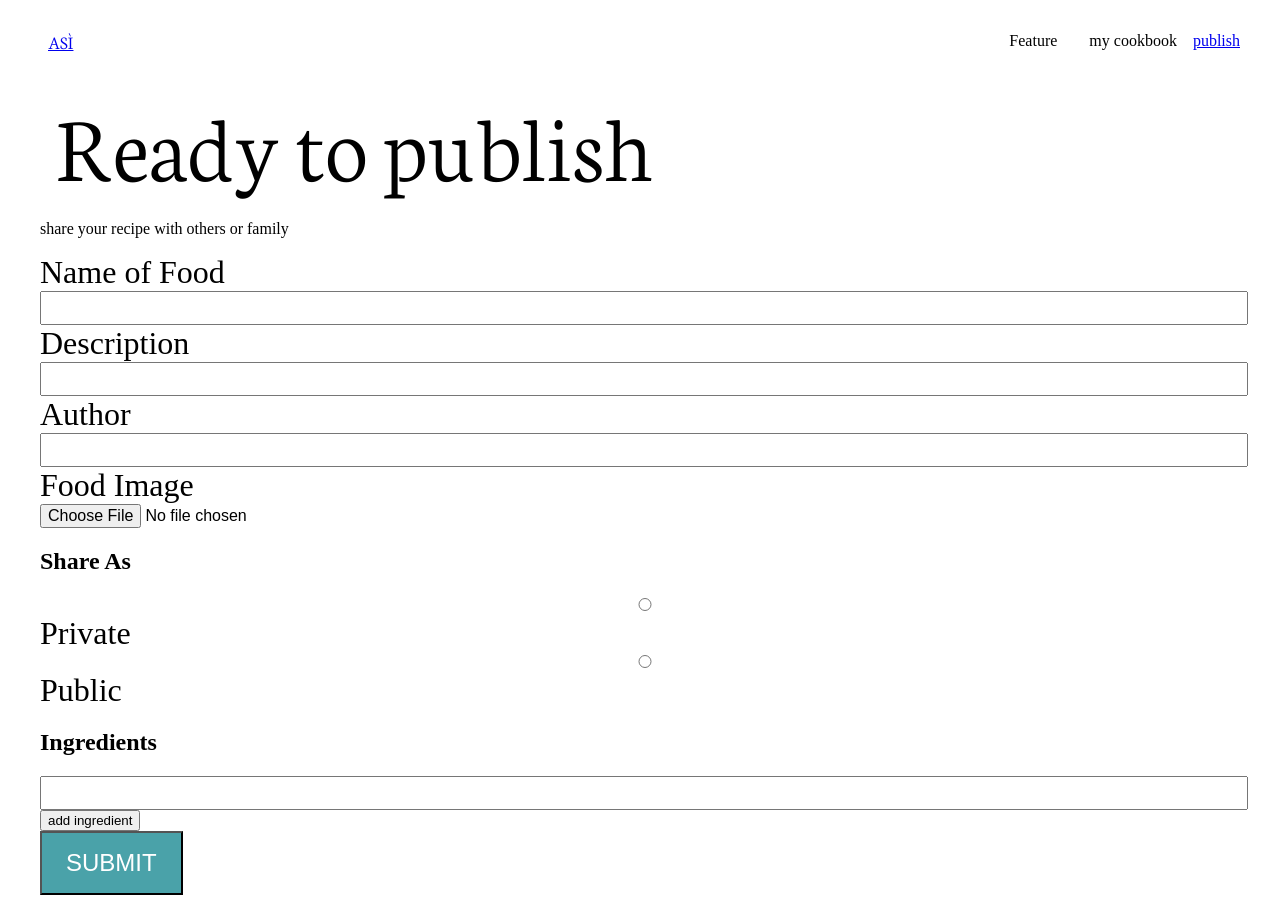
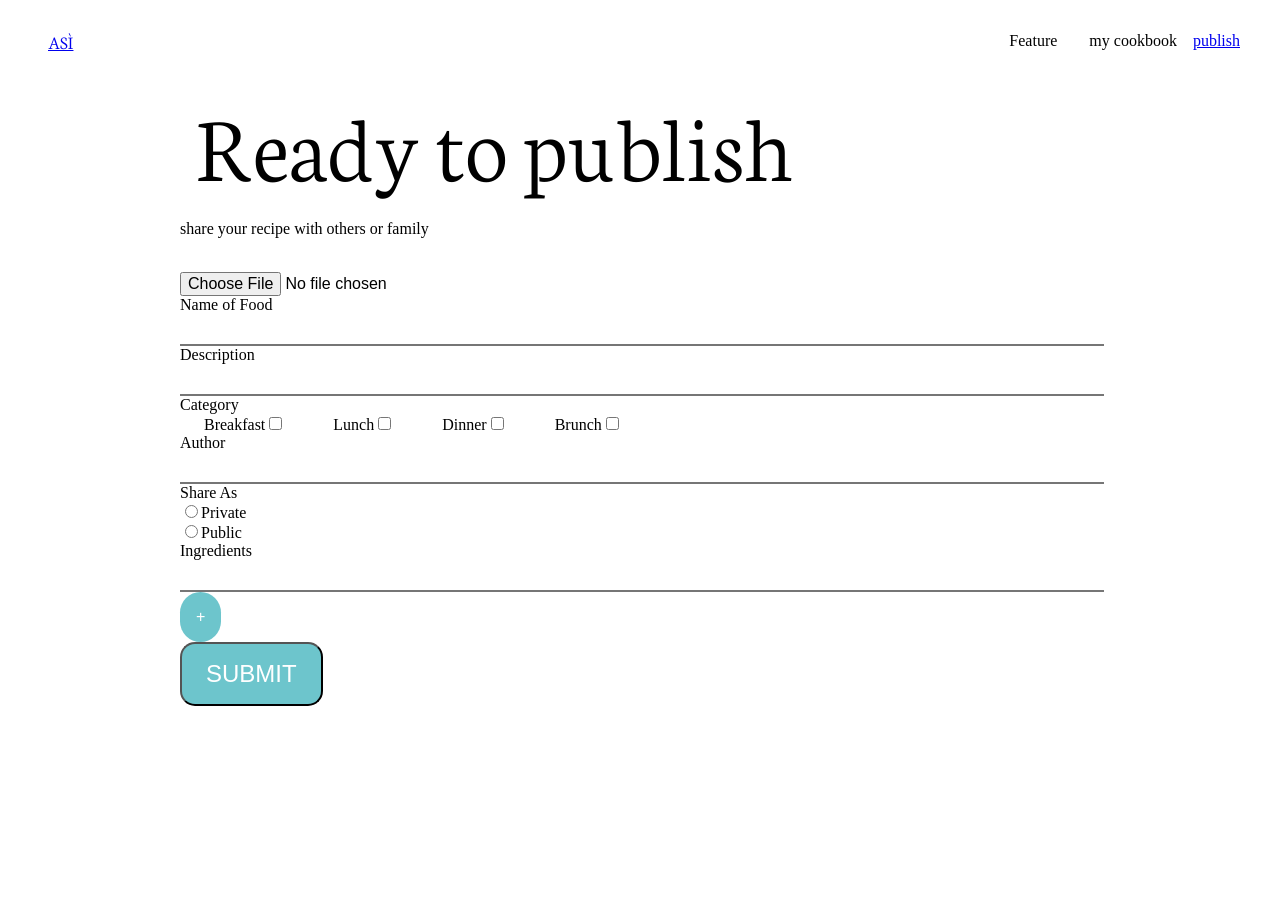
Before and after one commit to charlyecastro/asi, a Next.js app in the folder client/asi/: page /publish in a window 1280 px wide. After the commit the page ends 800 px from the top, so only its background shows below. Built offline with nearby package versions, Linux system fonts and the light colour scheme.

Commit message:
added minimal style to publish form and added image preview

```diff
--- a/client/asi/global-styles/style.css
+++ b/client/asi/global-styles/style.css
@@ -30,15 +30,29 @@ header nav menu ul {
   display: -webkit-box;
   display: -ms-flexbox;
   display: flex;
-  -webkit-box-pack: space-evenly;
-      -ms-flex-pack: space-evenly;
-          justify-content: space-evenly;
   list-style: none;
   margin: 0;
 }
 
 header nav menu ul li {
   margin: 0 1rem;
+}
+
+.add-btn {
+  border-radius: 40px;
+  background-color: #6DC5CC;
+  color: white;
+  border: none;
+  font-size: 1rem;
+  padding: 1rem;
+}
+
+.form-banner {
+  border-radius: 25px;
+  max-height: 300px;
+  width: 100%;
+  -o-object-fit: contain;
+     object-fit: contain;
 }
 
 .home-banner {
@@ -99,24 +113,36 @@ header nav menu ul li {
   color: rgba(0, 0, 0, 0.3);
 }
 
+.form-container {
+  max-width: 920px;
+  margin: auto;
+}
+
 form {
   text-align: start;
 }
 
 form .submit {
   padding: 16px 24px;
-  background-color: #4AA2A9;
+  background-color: #6DC5CC;
   color: white;
   font-size: 1.5rem;
+  border-radius: 15px;
 }
 
-label {
+form .radio-pair label {
+  display: inline;
+}
+
+.label-style {
   font-size: 2rem;
 }
 
-input {
+input[type=text] {
   width: 100%;
   font-size: 1.5rem;
+  outline: 0;
+  border-width: 0 0 2px;
 }
 
 input[type=file] {
--- a/client/asi/global-styles/style.scss
+++ b/client/asi/global-styles/style.scss
@@ -3,6 +3,8 @@
 
 $head-font-family: 'Neuton', serif;
 $shadow: 0px 13px 30px 0px rgba(0,0,0,0.2);
+// $primary-color: #4AA2A9;
+$primary-color: #6DC5CC;
 
 .container {
     max-width: 1200px;
@@ -24,7 +26,6 @@ header{
         menu{
             ul{
                 display: flex;
-                justify-content: space-evenly;
                 list-style: none;
                 margin: 0;
                 li{
@@ -35,6 +36,21 @@ header{
     }
 }
 
+.add-btn{
+    border-radius: 40px;
+    background-color: $primary-color;
+    color: white;
+    border: none;
+    font-size: 1rem;
+    padding: 1rem;
+}
+
+.form-banner{
+    border-radius: 25px;
+    max-height: 300px;
+    width: 100%;
+    object-fit: contain;
+}
 
 .home-banner{
     position: relative;
@@ -66,41 +82,40 @@ header{
     }
 }
 
-// .form-container{
-//     height: 100%;
-//     width: 100%;
-//     display: flex;
-//     flex-direction: column;
-//     justify-content: center;
-//     align-items: center;
-//     text-align: left;
+.form-container{
+    max-width: 920px;
+    margin: auto;
+}
 form {
-        // height: 100%;
-        // width: 100%;
-        // display: flex;
-        // flex-direction: column;
-        // justify-content: center;
-        // align-items: center;
     text-align: start;
-        // box-shadow: $shadow;
-        // border-radius: 10px;
     .submit{
-            // width: 100%;
         padding: 16px 24px;
-            background-color: #4AA2A9;
+        background-color: $primary-color;
         color: white;
         font-size: 1.5rem;
+        border-radius: 15px;
+    }
+    .radio-pair{
+        label{
+            display: inline;
+        }
+
     }
 }
-//}
+
+.label-style{
+    font-size: 2rem;
+
+}
 
 label {
-    font-size: 2rem;
 }
 
-input{
+input[type=text]{
     width: 100%;
     font-size: 1.5rem;
+    outline: 0;
+    border-width: 0 0 2px;
 }
 
 input[type=file] {
@@ -117,11 +132,3 @@ h1 {
 h3{
     margin: .5rem;
 }
-
-
-
-
-// $font-size: 50px;
-// .example {
-//   font-size: $font-size;
-// }
--- a/client/asi/pages/publish.js
+++ b/client/asi/pages/publish.js
@@ -8,16 +8,23 @@ export default function Publish() {
     const [description, setDescription] = useState('')
     const [author, setAuthor] = useState('')
     const [foodImage, setImage] = useState('')
-    const [newImage, setNewImage] = useState()
+    const [imgPath, setImgpath] = useState('')
+
+    const updateImg = (e) => {
+        setImage(e.target.files[0]);
+        setImgpath(URL.createObjectURL(e.target.files[0]))
+
+        // var reader = new FileReader();
+        // var url = reader.readAsDataURL(foodImage);
+
+        // reader.onloadend = (e) => {
+        //     setImgpath([reader.result])
+        // }
+        // console.log(url)
+    }
 
     const submitTest = (e) => {
         e.preventDefault()
-
-        console.log(name)
-        console.log(description)
-        console.log(author)
-        console.log(foodImage)
-
         const formData = new FormData()
 
         formData.append('name', name)
@@ -35,7 +42,6 @@ export default function Publish() {
             .then((data) => {
                 console.log(data);
             });
-
     }
 
     const fetchRecipes = () => {
@@ -54,23 +60,36 @@ export default function Publish() {
 
     return (
         <Layout>
+
             <Head>
                 <title>Publish</title>
                 <link rel="icon" href="/favicon.ico" />
             </Head>
 
+            <div className="">
+                <div className="form-container">
                     <main>
 
                         <h1 className="title">
                             Ready to publish
                 </h1>
 
+
                         <p className="description">
                             share your recipe with others or family
                 </p>
                     </main>
-            {/* <div className="form-container"> */}
+
+                    <img className="form-banner" src={imgPath} />
                     <form onSubmit={submitTest}>
+
+                        <div>
+                            <div />
+                            {/* <label>Food Image</label> */}
+                            <input onChange={e => updateImg(e)} name="foodImage" type="file" />
+                        </div>
+
+
 
                         <div>
                             <label>Name of Food</label>
@@ -82,37 +101,51 @@ export default function Publish() {
                             <input onChange={e => setDescription(e.target.value)} name="description" type="text" />
                         </div>
 
+                        <label>Category</label>
+                        <div>
+                            <label class="container">Breakfast
+                        <input type="checkbox" />
+                            </label>
+                            <label class="container">Lunch
+                        <input type="checkbox" />
+                            </label>
+                            <label class="container">Dinner
+                        <input type="checkbox" />
+                            </label>
+                            <label class="container">Brunch
+                        <input type="checkbox" />
+                            </label>
+                        </div>
+
                         <div>
                             <label>Author</label>
                             <input onChange={e => setAuthor(e.target.value)} name="author" type="text" />
                         </div>
 
-                <div>
-                    <label>Food Image</label>
-                    <input onChange={e => setImage(e.target.files[0])} name="foodImage" type="file" />
+
+                        <label>Share As</label>
+                        <div className="radio-pair">
+                            <input type="radio" id="male" name="gender" value="male" />
+                            <label htmlFor="male">Private</label>
                         </div>
-                <h2>Share As</h2>
-                <div>
-                    <input type="radio" id="male" name="gender" value="male" />
-                    <label for="male">Private</label>
+                        <div className="radio-pair">
+                            <input type="radio" id="female" name="gender" value="female" />
+                            <label htmlFor="female">Public</label>
                         </div>
                         <div>
-                    <input type="radio" id="female" name="gender" value="female" />
-                    <label for="female">Public</label>
-                </div>
-                <div>
-                    <h2>Ingredients</h2>
-                    <input/>
-                    <button>add ingredient</button>
+                            <label>Ingredients</label>
+                            <input name="ingredient" type="text" />
+                            <button className="add-btn">+</button>
                         </div>
 
 
-                <button className = "submit">SUBMIT</button>
+                        <button className="submit">SUBMIT</button>
                     </form>
-            {/* </div> */}
+                </div>
                 {/* <button onClick={fetchRecipes}>SUBMIT</button> */}
 
                 {/* <img src={newImage} style={{ width: "300px", height: "100%" }} /> */}
+            </div>
         </Layout>
     )
 }
```
Also changed, not shown: 1 other file (tests, documents, lock files or other folders). Lines whose indentation alone changed are shown as unchanged.
